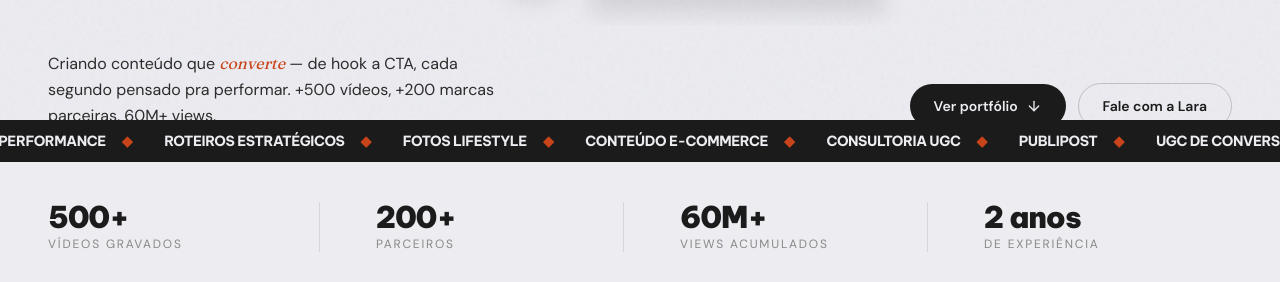
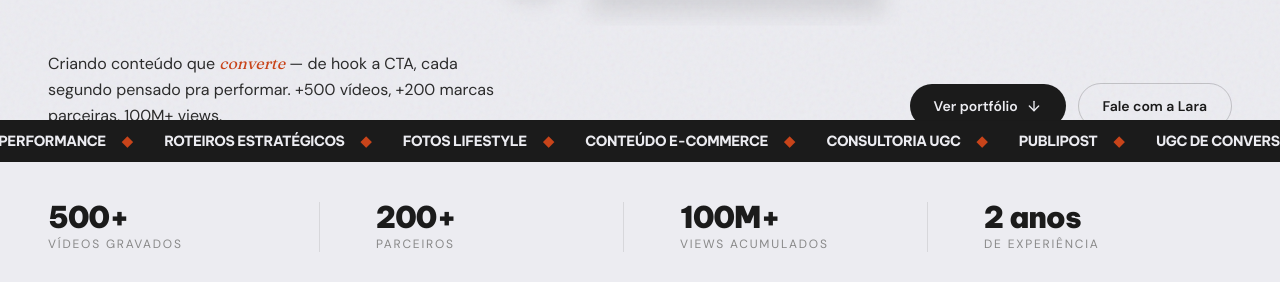
Before and after one commit to eilaradam/laradam-ugc, a Next.js app: page / in a window 1280 px wide. Shown: the part 636-918 px from the top of the page. Built offline with nearby package versions, Linux system fonts and the light colour scheme.

Commit message:
Atualiza views acumulados: 60M+ → 100M+

```diff
--- a/src/app/layout.tsx
+++ b/src/app/layout.tsx
@@ -28,7 +28,7 @@ export const metadata: Metadata = {
     "Portfólio de Lara Dam: UGC Creator com +500 vídeos gravados e +200 parceiros. Criativos de alta conversão para marcas que buscam destaque.",
   openGraph: {
     title: "Lara Dam — UGC Creator",
-    description: "+500 vídeos · +200 parceiros · 60M+ views",
+    description: "+500 vídeos · +200 parceiros · 100M+ views",
     type: "website",
   },
 };
--- a/src/components/Hero.tsx
+++ b/src/components/Hero.tsx
@@ -117,7 +117,7 @@ export default function Hero() {
           Criando conteúdo que{" "}
           <span className="font-serif-accent italic text-primary">converte</span>{" "}
           — de hook a CTA, cada segundo pensado pra performar. +500 vídeos,
-          +200 marcas parceiras, 60M+ views.
+          +200 marcas parceiras, 100M+ views.
         </p>
 
         <div className="flex flex-wrap items-center gap-2.5 md:gap-3 md:justify-end">
--- a/src/data/content.ts
+++ b/src/data/content.ts
@@ -10,7 +10,7 @@ export const SITE = {
 export const STATS = [
   { value: "500+", label: "Vídeos gravados" },
   { value: "200+", label: "Parceiros" },
-  { value: "60M+", label: "Views acumulados" },
+  { value: "100M+", label: "Views acumulados" },
   { value: "2 anos", label: "De experiência" },
 ];
 
```
